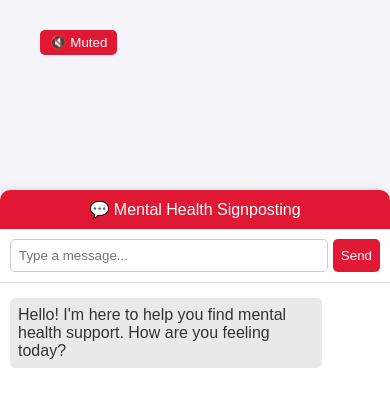
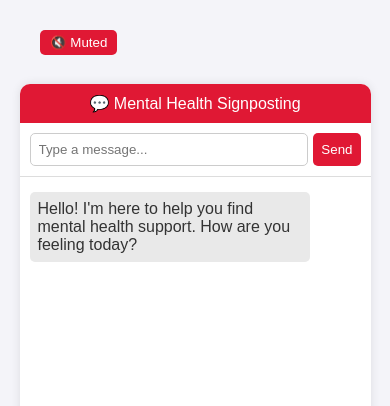
Before and after one commit to Peter-Bonnebaigt/textonlymentalhealthsignposting, a plain HTML site: page index.html in a window 390 px wide. Shown: the top 406 px of the page. Drawn offline with Linux system fonts and the light colour scheme.

Commit message:
Update style.css

```diff
--- a/style.css
+++ b/style.css
@@ -101,7 +101,8 @@ body {
 
 @media screen and (max-width: 500px) {
     #chatbot-container {
-
+        width: 90vw;  /* Make it 90% of the screen width */
+        height: 80vh; /* Ensure it fits nicely on screen */
         bottom: 10px; /* Adjust position */
         right: 15px;
         left: 15px;
```
